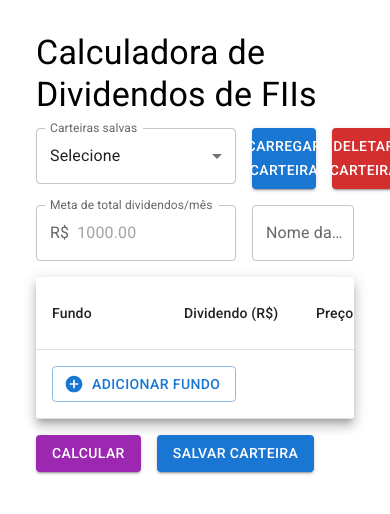
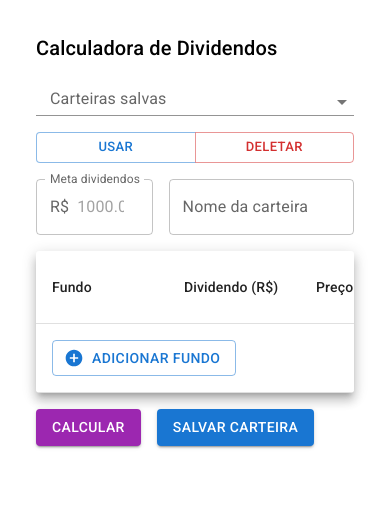
Before and after one commit to resendegu/calculadora-de-fiis, a React (Vite) app: page / in a window 390 px wide. Shown: the top 514 px of the page. Built offline with nearby package versions, Linux system fonts and the light colour scheme.

Commit message:
improve responsiveness and select items

```diff
--- a/src/App.tsx
+++ b/src/App.tsx
@@ -11,8 +11,9 @@ import TableRow from '@mui/material/TableRow';
 import TableBody from '@mui/material/TableBody';
 import TableCell from '@mui/material/TableCell';
 import './App.css';
-import { IconButton, InputAdornment } from '@mui/material';
+import { ButtonGroup, FormControl, IconButton, InputAdornment, InputLabel, MenuItem, Select } from '@mui/material';
 import { AddCircle } from '@mui/icons-material';
+import useMediaQuery from '@mui/material/useMediaQuery';
 
 type Fund = {
   id: number;
@@ -41,6 +42,8 @@ function App() {
   const [saves, setSaves] = useState<Save[]>([]);
   const [selectedSave, setSelectedSave] = useState<string>('');
   const [newSaveName, setNewSaveName] = useState('');
+
+  const isScreenSmall = useMediaQuery('(max-width:600px)');
 
   const resultRef = useRef<HTMLDivElement>(null);
 
@@ -143,7 +146,6 @@ function App() {
     setCalculationResult({ rows, totalInvestment, totalDividendPayment });
   }
 
-  // New function to save the current configuration
   function handleSaveCurrent() {
     if (!newSaveName.trim()) {
       alert("Digite um nome para a configuração.");
@@ -159,7 +161,6 @@ function App() {
     alert("Configuração salva!");
   }
 
-  // New function to load a selected configuration
   function handleLoadSave() {
     const saveToLoad = saves.find(s => s.name === selectedSave);
     if (saveToLoad) {
@@ -171,7 +172,6 @@ function App() {
     }
   }
 
-  // New function to delete a selected configuration
   function handleDeleteSave() {
     if (!selectedSave) {
       alert("Selecione uma configuração para deletar.");
@@ -186,43 +186,42 @@ function App() {
 
   return (
     <Container maxWidth="md" sx={{ my: 4 }}>
-      <Typography variant="h4" component="h1" gutterBottom>
-        Calculadora de Dividendos de FIIs
+      <Typography variant={isScreenSmall ? 'h6' : 'h4'} component="h1" gutterBottom>
+        Calculadora de Dividendos
       </Typography>
-      {/* New UI for loading a saved configuration */}
-      <Box sx={{ display: 'flex', gap: 2, mb: 2 }}>
-        <TextField
-          select
-          label="Carteiras salvas"
+      <Box sx={{ display: isScreenSmall ? 'grid' : 'flex', gap: 2, mb: 2 }}>
+        <FormControl>
+          <InputLabel id="selectWalletLabel">Carteiras salvas</InputLabel>
+          <Select
+            labelId="selectWalletLabel"
+            id="selectWallet"
             value={selectedSave}
-          onChange={(e) => setSelectedSave(e.target.value)}
-          SelectProps={{ native: true }}
-          variant="outlined"
+            onChange={(e) => {
+              setSelectedSave(e.target.value)
+            }}
+            variant="standard"
             sx={{ minWidth: 200 }}
-          slotProps={{
-            inputLabel: {
-              shrink: true,
-            },
-          }}
+            size='small'
           >
-          <option value="">Selecione</option>
             {saves.map(save => (
-            <option key={save.name} value={save.name}>{save.name}</option>
+              <MenuItem key={save.name} value={save.name}>{save.name}</MenuItem>
             ))}
-        </TextField>
-        <Button variant="contained" onClick={handleLoadSave}>
-          Carregar carteira
+          </Select>
+        </FormControl>
+        <ButtonGroup variant='outlined' size='small' fullWidth={isScreenSmall}>
+          <Button onClick={handleLoadSave}>
+            Usar
           </Button>
-        {/* New delete button */}
-        <Button variant="contained" color="error" onClick={handleDeleteSave}>
-          Deletar carteira
+          <Button color="error" onClick={handleDeleteSave}>
+            Deletar
           </Button>
+        </ButtonGroup>
       </Box>
       <Box sx={{ display: 'flex', gap: 2, mb: 2 }}>
         <TextField
-          style={{ minWidth: 200 }}
+          sx={{ width: isScreenSmall ? 200 : '100%' }}
           type="number"
-          label="Meta de total dividendos/mês"
+          label={isScreenSmall ? "Meta dividendos" : "Meta de total dividendos/mês"}
           placeholder="1000.00"
           value={dividendGoal}
           onChange={(e) => setDividendGoal(e.target.value)}
@@ -335,7 +334,6 @@ function App() {
                 <TableRow key={idx}>
                   <TableCell>{row.fundName}</TableCell>
                   <TableCell>{row.shares}</TableCell>
-                  {/* Changed formatting */}
                   <TableCell>
                     {row.dividendPayment.toLocaleString('pt-BR', { style: 'currency', currency: 'BRL' })}
                   </TableCell>
```
Lines whose indentation alone changed are shown as unchanged.
